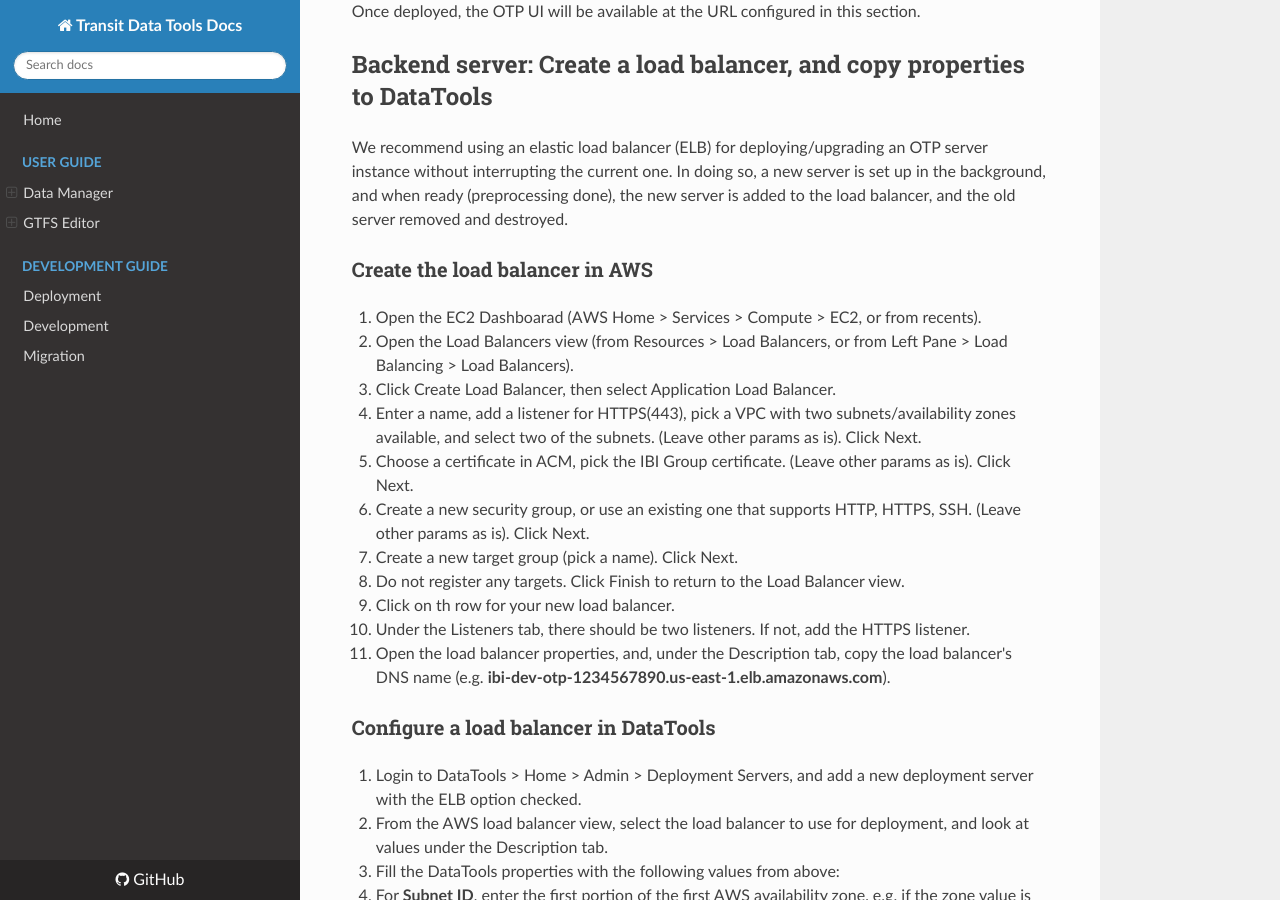
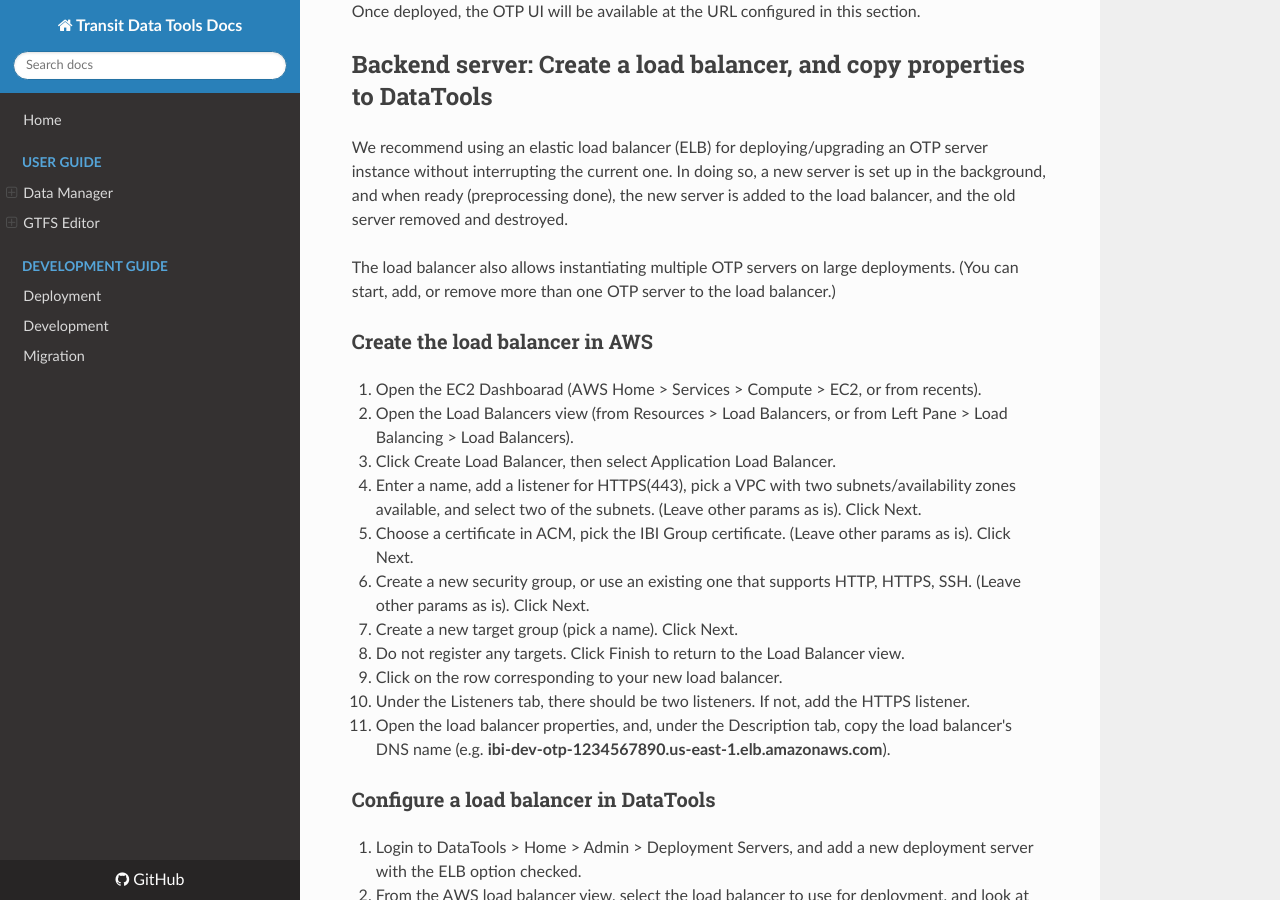
Before and after one commit to wtchen/datatools-ui, an MkDocs documentation site: the page built from docs/user/otp-deployment.md, in a window 1280 px wide and 900 px high, scrolled down 1315 px. Built offline with MkDocs 1.6.1, drawn with Linux system fonts in a browser that asks for light colours; nearby versions of some CDN libraries; old or Windows-style settings are respelled for this version of MkDocs.

Commit message:
Changes as requested.

```diff
--- a/docs/user/otp-deployment.md
+++ b/docs/user/otp-deployment.md
@@ -47,6 +47,8 @@ Once deployed, the OTP UI will be available at the URL configured in this sectio
 
 We recommend using an elastic load balancer (ELB) for deploying/upgrading an OTP server instance without interrupting the current one. In doing so, a new server is set up in the background, and when ready (preprocessing done), the new server is added to the load balancer, and the old server removed and destroyed.
 
+The load balancer also allows instantiating multiple OTP servers on large deployments. (You can start, add, or remove more than one OTP server to the load balancer.)
+
 ### Create the load balancer in AWS
 
 1. Open the EC2 Dashboarad (AWS Home > Services > Compute > EC2, or from recents).
@@ -57,7 +59,7 @@ We recommend using an elastic load balancer (ELB) for deploying/upgrading an OTP
 6. Create a new security group, or use an existing one that supports HTTP, HTTPS, SSH. (Leave other params as is). Click Next.
 7. Create a new target group (pick a name). Click Next.
 8. Do not register any targets. Click Finish to return to the Load Balancer view.
-9. Click on th row for your new load balancer.
+9. Click on the row corresponding to your new load balancer.
 10. Under the Listeners tab, there should be two listeners. If not, add the HTTPS listener.
 11. Open the load balancer properties, and, under the Description tab, copy the load balancer's DNS name (e.g. **ibi-dev-otp-1234567890.us-east-1.elb.amazonaws.com**).
 
```
